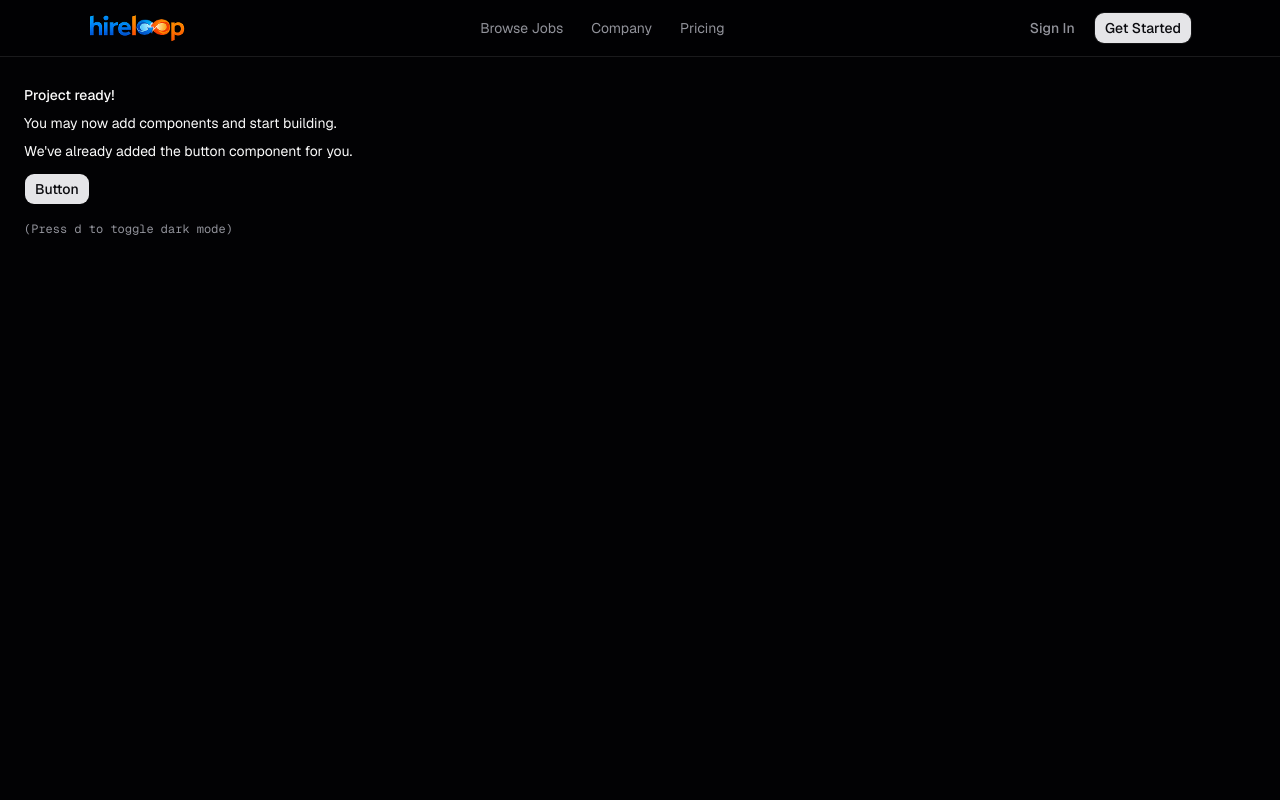
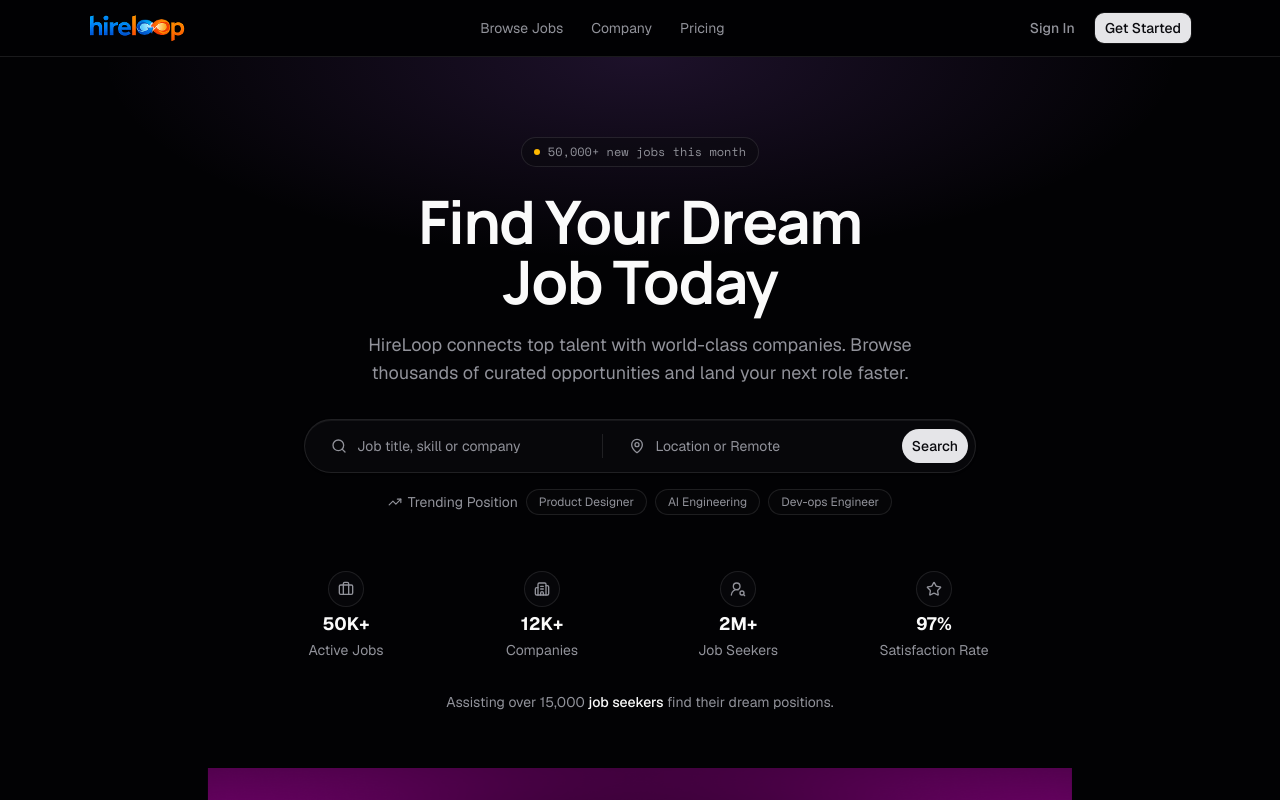
Before and after one commit to sagorhowlader1/hireloop-frontend, a Next.js app: page / in a window 1280 px wide. Shown: the top 800 px of the page. Built offline with nearby package versions, Linux system fonts and the light colour scheme.

Commit message:
hero section complete

```diff
--- a/app/globals.css
+++ b/app/globals.css
@@ -12,8 +12,9 @@
 }
 
 @theme inline {
-    --font-heading: var(--font-sans);
+    --font-heading: var(--font-manrope);
     --font-sans: var(--font-sans);
+    --font-mono: var(--font-space-mono, var(--font-mono-geist));
     --color-sidebar-ring: var(--sidebar-ring);
     --color-sidebar-border: var(--sidebar-border);
     --color-sidebar-accent-foreground: var(--sidebar-accent-foreground);
--- a/app/layout.tsx
+++ b/app/layout.tsx
@@ -1,15 +1,26 @@
-import { Geist, Geist_Mono } from "next/font/google"
+import { Geist, Geist_Mono, Manrope, Space_Mono } from "next/font/google"
 
 import "./globals.css"
 import { ThemeProvider } from "@/components/theme-provider"
 import { Navbar } from "@/components/site/navbar"
-import { cn } from "@/lib/utils";
+import { cn } from "@/lib/utils"
 
-const geist = Geist({subsets:['latin'],variable:'--font-sans'})
+const geist = Geist({ subsets: ["latin"], variable: "--font-sans" })
 
 const fontMono = Geist_Mono({
   subsets: ["latin"],
-  variable: "--font-mono",
+  variable: "--font-mono-geist",
+})
+
+const manrope = Manrope({
+  subsets: ["latin"],
+  variable: "--font-manrope",
+})
+
+const spaceMono = Space_Mono({
+  subsets: ["latin"],
+  weight: ["400", "700"],
+  variable: "--font-space-mono",
 })
 
 export default function RootLayout({
@@ -21,7 +32,14 @@ export default function RootLayout({
     <html
       lang="en"
       suppressHydrationWarning
-      className={cn("antialiased", fontMono.variable, "font-sans", geist.variable)}
+      className={cn(
+        "antialiased",
+        fontMono.variable,
+        geist.variable,
+        manrope.variable,
+        spaceMono.variable,
+        "font-sans"
+      )}
     >
       <body>
         <ThemeProvider defaultTheme="dark">
--- a/app/page.tsx
+++ b/app/page.tsx
@@ -1,19 +1,9 @@
-import { Button } from "@/components/ui/button"
+import { Hero } from "@/components/site/hero"
 
 export default function Page() {
   return (
-    <div className="flex min-h-svh p-6">
-      <div className="flex max-w-md min-w-0 flex-col gap-4 text-sm leading-loose">
-        <div>
-          <h1 className="font-medium">Project ready!</h1>
-          <p>You may now add components and start building.</p>
-          <p>We&apos;ve already added the button component for you.</p>
-          <Button className="mt-2">Button</Button>
-        </div>
-        <div className="font-mono text-xs text-muted-foreground">
-          (Press <kbd>d</kbd> to toggle dark mode)
-        </div>
-      </div>
-    </div>
+    <main className="min-h-svh">
+      <Hero />
+    </main>
   )
 }
--- /dev/null
+++ b/components/site/hero-search.tsx
@@ -0,0 +1,69 @@
+"use client"
+
+import { useRouter } from "next/navigation"
+import { useState } from "react"
+import { MapPinIcon, SearchIcon } from "lucide-react"
+
+import { Button } from "@/components/ui/button"
+
+const inputClass =
+  "flex min-w-0 flex-1 items-center gap-2.5 px-5 text-sm text-muted-foreground"
+
+export function HeroSearch() {
+  const router = useRouter()
+  const [query, setQuery] = useState("")
+  const [location, setLocation] = useState("")
+
+  function handleSubmit(values?: { query?: string; location?: string }) {
+    const q = values?.query ?? query
+    const l = values?.location ?? location
+    const params = new URLSearchParams()
+    if (q.trim()) params.set("q", q.trim())
+    if (l.trim()) params.set("location", l.trim())
+    router.push(params.size > 0 ? `/jobs?${params.toString()}` : "/jobs")
+  }
+
+  return (
+    <form
+      role="search"
+      aria-label="Job search"
+      onSubmit={(event) => {
+        event.preventDefault()
+        handleSubmit()
+      }}
+      className="mx-auto flex w-full max-w-2xl flex-col gap-1.5 rounded-xl border bg-card/70 p-1.5 elevation-card sm:flex-row sm:items-center sm:rounded-full"
+    >
+      <label className={inputClass}>
+        <SearchIcon className="size-4 shrink-0" />
+        <span className="sr-only">Job title, skill or company</span>
+        <input
+          type="search"
+          name="q"
+          placeholder="Job title, skill or company"
+          value={query}
+          onChange={(event) => setQuery(event.target.value)}
+          className="h-10 w-full min-w-0 flex-1 bg-transparent outline-none placeholder:text-muted-foreground focus:text-foreground"
+        />
+      </label>
+      <span
+        aria-hidden="true"
+        className="hidden h-6 w-px shrink-0 bg-border sm:block"
+      />
+      <label className={inputClass}>
+        <MapPinIcon className="size-4 shrink-0" />
+        <span className="sr-only">Location or Remote</span>
+        <input
+          type="text"
+          name="location"
+          placeholder="Location or Remote"
+          value={location}
+          onChange={(event) => setLocation(event.target.value)}
+          className="h-10 w-full min-w-0 flex-1 bg-transparent outline-none placeholder:text-muted-foreground focus:text-foreground"
+        />
+      </label>
+      <Button type="submit" size="lg" className="shrink-0 sm:rounded-full">
+        Search
+      </Button>
+    </form>
+  )
+}
--- /dev/null
+++ b/components/site/hero.tsx
@@ -0,0 +1,181 @@
+import Image from "next/image"
+import Link from "next/link"
+import {
+  BriefcaseIcon,
+  Building2Icon,
+  StarIcon,
+  TrendingUpIcon,
+  UserRoundSearchIcon,
+} from "lucide-react"
+
+import globe from "@/app/assets/globe.png"
+import { cn } from "cn"
+
+import { HeroSearch } from "@/components/site/hero-search"
+
+const HERO_STATS = [
+  {
+    icon: BriefcaseIcon,
+    value: "50K+",
+    label: "Active Jobs",
+    href: "/jobs",
+  },
+  {
+    icon: Building2Icon,
+    value: "12K+",
+    label: "Companies",
+    href: "/companies",
+  },
+  {
+    icon: UserRoundSearchIcon,
+    value: "2M+",
+    label: "Job Seekers",
+    href: null,
+  },
+  {
+    icon: StarIcon,
+    value: "97%",
+    label: "Satisfaction Rate",
+    href: null,
+  },
+]
+
+const TRENDING_ROLES = [
+  "Product Designer",
+  "AI Engineering",
+  "Dev-ops Engineer",
+]
+
+function HeroBadge() {
+  return (
+    <span className="inline-flex items-center gap-2 rounded-full border bg-card/50 px-3 py-1.5 font-mono text-xs text-muted-foreground">
+      <span className="relative flex size-1.5">
+        <span className="absolute inline-flex size-full rounded-full bg-amber-400 opacity-60 motion-safe:animate-ping" />
+        <span className="relative inline-flex size-1.5 rounded-full bg-amber-400" />
+      </span>
+      50,000+ new jobs this month
+    </span>
+  )
+}
+
+function HeroStat({
+  icon: Icon,
+  value,
+  label,
+  href,
+}: {
+  icon: typeof BriefcaseIcon
+  value: string
+  label: string
+  href: string | null
+}) {
+  const content = (
+    <>
+      <span className="flex size-9 items-center justify-center rounded-full border bg-card/50 text-muted-foreground">
+        <Icon className="size-4" />
+      </span>
+      <span className="text-lg leading-none font-bold">{value}</span>
+      <span className="text-sm leading-snug text-muted-foreground">
+        {label}
+      </span>
+    </>
+  )
+
+  const className = "flex flex-col items-center gap-2 text-center"
+
+  return href ? (
+    <Link href={href} className={className}>
+      {content}
+    </Link>
+  ) : (
+    <div className={className}>{content}</div>
+  )
+}
+
+function HeroGlobe() {
+  return (
+    <div className="relative mx-auto max-w-4xl px-4 sm:mt-14">
+      {/* soft brand glow behind the globe */}
+      <div
+        aria-hidden="true"
+        className="pointer-events-none absolute inset-x-8 top-1/3 bottom-1/4 -z-10 rounded-full bg-[radial-gradient(closest-side,oklch(0.55_0.2_305/35%),transparent_75%)] blur-2xl"
+      />
+      <Image
+        src={globe}
+        alt=""
+        preload
+        sizes="(min-width: 1024px) 896px, 100vw"
+        className="h-auto w-full"
+      />
+    </div>
+  )
+}
+
+export function Hero() {
+  return (
+    <section className="relative overflow-hidden pb-0">
+      <div className="mx-auto flex max-w-6xl flex-col items-center px-4 pt-14 text-center sm:px-6 sm:pt-20">
+        <HeroBadge />
+
+        <h1 className="mt-6 max-w-2xl font-heading text-4xl font-bold tracking-tight text-balance text-foreground sm:text-5xl lg:text-6xl">
+          Find Your Dream Job Today
+        </h1>
+
+        <p className="mt-5 max-w-xl text-base text-pretty text-muted-foreground sm:text-lg">
+          HireLoop connects top talent with world-class companies. Browse
+          thousands of curated opportunities and land your next role faster.
+        </p>
+
+        <div className="mt-8 w-full">
+          <HeroSearch />
+        </div>
+
+        {/* Trending positions */}
+        <div className="mt-4 flex flex-wrap items-center justify-center gap-2 text-sm text-muted-foreground">
+          <span className="inline-flex items-center gap-1.5">
+            <TrendingUpIcon className="size-3.5" aria-hidden="true" />
+            Trending Position
+          </span>
+          {TRENDING_ROLES.map((role) => (
+            <Link
+              key={role}
+              href={`/jobs?q=${encodeURIComponent(role)}`}
+              className="rounded-full border bg-card/40 px-3 py-1 text-xs transition-colors hover:bg-card hover:text-foreground"
+            >
+              {role}
+            </Link>
+          ))}
+        </div>
+
+        {/* Stats row */}
+        <dl className="mt-12 grid w-full max-w-3xl grid-cols-2 gap-x-4 gap-y-8 sm:mt-14 sm:grid-cols-4">
+          {HERO_STATS.map((stat) => (
+            <HeroStat
+              key={stat.label}
+              icon={stat.icon}
+              value={stat.value}
+              label={stat.label}
+              href={stat.href}
+            />
+          ))}
+        </dl>
+
+        <p className="mt-8 text-sm text-muted-foreground">
+          Assisting over 15,000{" "}
+          <span className="font-medium text-foreground">job seekers</span> find
+          their dream positions.
+        </p>
+      </div>
+
+      <HeroGlobe />
+
+      <div
+        aria-hidden="true"
+        className={cn(
+          "pointer-events-none absolute inset-x-0 top-0 -z-10 h-72",
+          "bg-[radial-gradient(60%_100%_at_50%_0%,oklch(0.55_0.18_305/20%),transparent_70%)]"
+        )}
+      />
+    </section>
+  )
+}
```
